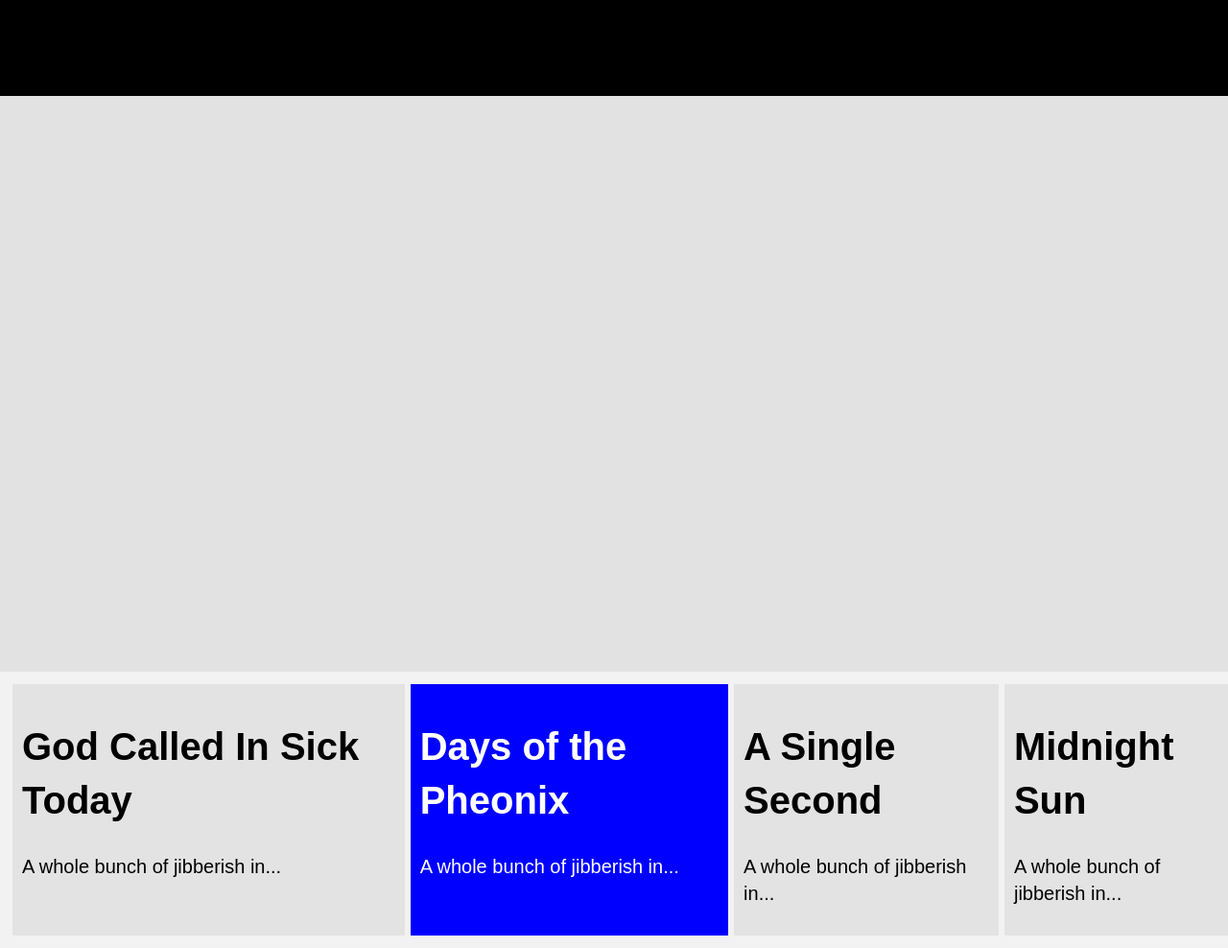
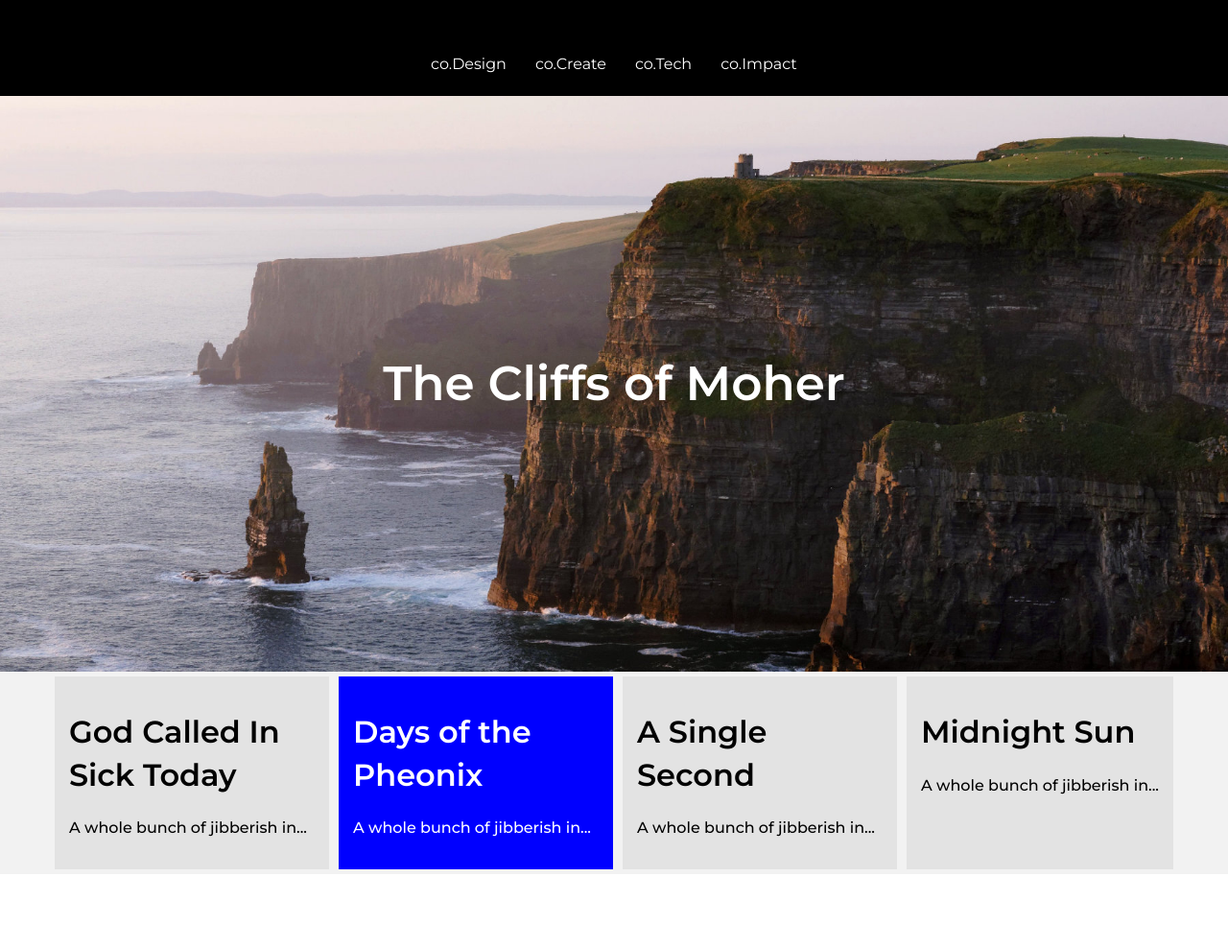
Before and after one commit to handerson3/handerson_classdemo, a plain HTML site: page index.html in a window 1280 px wide. Shown: the whole page at 96% size. After the commit the page ends 911 px from the top, so only its background shows below. Drawn offline with Linux system fonts and the light colour scheme.

Commit message:
Adding additional files and changes to Class Demo
We edited the HTML and CSS files to have a background image, navigation, and better spacing for elements.

```diff
--- a/css/main.css
+++ b/css/main.css
@@ -11,10 +11,11 @@
    Base styles: opinionated defaults
    ========================================================================== */
 
+@import url('https://fonts.googleapis.com/css2?family=Montserrat:wght@300;400;500;600&display=swap');
+
 html {
-  color: #222;
-  font-size: 1em;
-  line-height: 1.4;
+  color: #eee;
+  overflow-x: hidden;
 }
 
 /*
@@ -87,38 +88,100 @@ textarea {
    Author's custom styles
    ========================================================================== */
 
+body{
+  font-size: 1em;
+  line-height: 1.4;
+  overflow-x: hidden;
+  margin: auto;
+  font-family: "Montserrat", sans-serif;
+  min-width: fit-content;
+}
+
+/* Begin Nav Style */
+
 nav{
   width: 100vw;
   background-color: #000000;
   min-height: 100px;
   color: #ffffff;
+  display: flex;
+  justify-content: center;
+  align-items: center;
 }
+
+nav ul{
+  display: flex;
+  flex-direction: row;
+  justify-content: center;
+  align-items: center;
+  list-style: none;
+  padding: 0;
+}
+
+nav ul li{
+  margin: 35px 15px 0 15px;
+}
+
+nav ul li a{
+  color: #fff;
+  text-decoration: none;
+}
+
+nav ul li a:hover{
+  color: #25B9F5;
+  text-decoration: underline;
+}
+
+/* End Nav Styles */
+
+/* Begin Global Section styles */
 
 section{
   background-color: #f2f2f2;
   color: #000000;
+  display: flex;
+  margin: 0;
 }
+
+/* End Global Section Styles */
 
 .Hero{
   width: 100vw;
   background-color: #e2e2e2;
   height: 600px;
   display: flex;
+  justify-content: center;
+  background-image: url("../img/mohercliffs.jpg");
+  background-position: center;
+  background-repeat: no-repeat;
+  background-size: cover;
+}
+
+.hero_header{
+  display: flex;
+  justify-content: center;
+  align-items: center;
+}
+
+.hero_header h1{
+  font-size: 50px;
+  font-weight: 600;
+  color: #ffffff;
+  text-align: center;
 }
 
 .four_colomns{
   width: 100vw;
   display: flex;
   justify-content: center;
-  padding: 10px;
 }
 
 .news_post{
-  font-size: 20px;
-  font-family: "Arial";
+  max-width: 20%;
+  font-weight: 500;
   background-color: #e3e3e3;
-  margin: 3px;
-  padding: 10px;
+  margin: 5px;
+  padding: 15px;
 }
 
 #AFI{
--- a/index.html
+++ b/index.html
@@ -14,12 +14,20 @@
 
   <!-- Add your site or application content here -->
 
+<!-- Begin Now Section -->
 <nav>
-
+  <ul>
+    <li><a href="">co.Design</a></li>
+    <li><a href="">co.Create</a></li>
+    <li><a href="">co.Tech</a></li>
+    <li><a href="">co.Impact</a></li>
+  </ul>
 </nav>
 
 <section class="Hero">
-
+  <div class="hero_header">
+    <h1>The Cliffs of Moher</h1>
+  </div>
 </section>
 
 <section class="four_colomns">
```
Also changed, not shown: img/mohercliffs.jpg (added).
